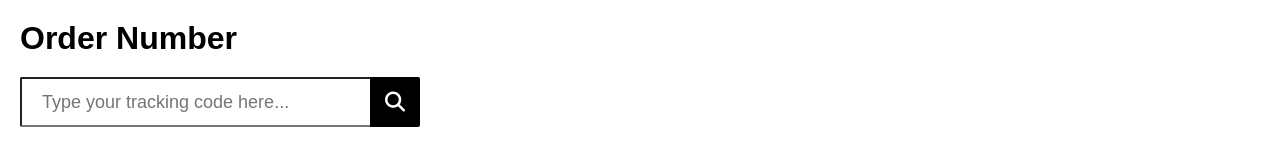
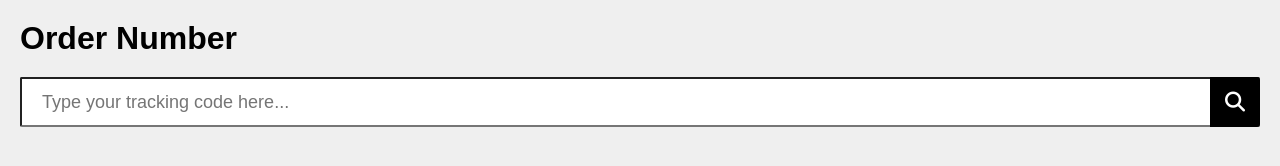
Before and after one commit to terrylinwkMGS/tracking_web, a plain HTML site: page index.html in a window 1280 px wide. Drawn offline with nearby package versions, Linux system fonts and the light colour scheme.

Commit message:
Update index.html

```diff
--- a/index.html
+++ b/index.html
@@ -18,10 +18,11 @@
             padding:20px;
             font-family: sans-serif;
             font-size:16px;
+            background: #efefef;
         }
 
         .search_wrap{
-            width: 500px;
+            width: 100%;
             /* margin: 38px auto; */
             margin-left: 0px;
             margin-top: 20px;
@@ -30,7 +31,7 @@
 
         .search_wrap .search_box{
             position: relative;
-            width: 400px;
+            width: 100%;
             height: 50px;
         }
 
@@ -360,15 +361,29 @@
           });
 
         jQuery("#btnFetch").click(function(){
+
+            var __lang = "zh-TW"; //  en-US, zh_CN, zh-TW
+
             var userInput1 = document.getElementById("userInput").value;
             var userInput = userInput1.split(",");
             console.log(userInput);
             print_data.innerHTML = "";
             ton2.innerHTML = userInput;
+
+            var arr_trackingNos = userInput;
+            var _dataJSON = {"language":__lang,"trackingNos": arr_trackingNos};   // ***Language switch here
+
+            /*Aaron's origional
+
             for(var a = 0; a < userInput.length; a++){
                 var arr_trackingNos = [userInput[a]];
+                var arr_trackingNos = userInput;
+
                 var _dataJSON = {"trackingNos": arr_trackingNos};
             }
+            */
+
+
 
                 jQuery.ajax({
                     url: "http://oms.gtschain.com/api/openapi/shipmenttrace/traceShipment",
```
